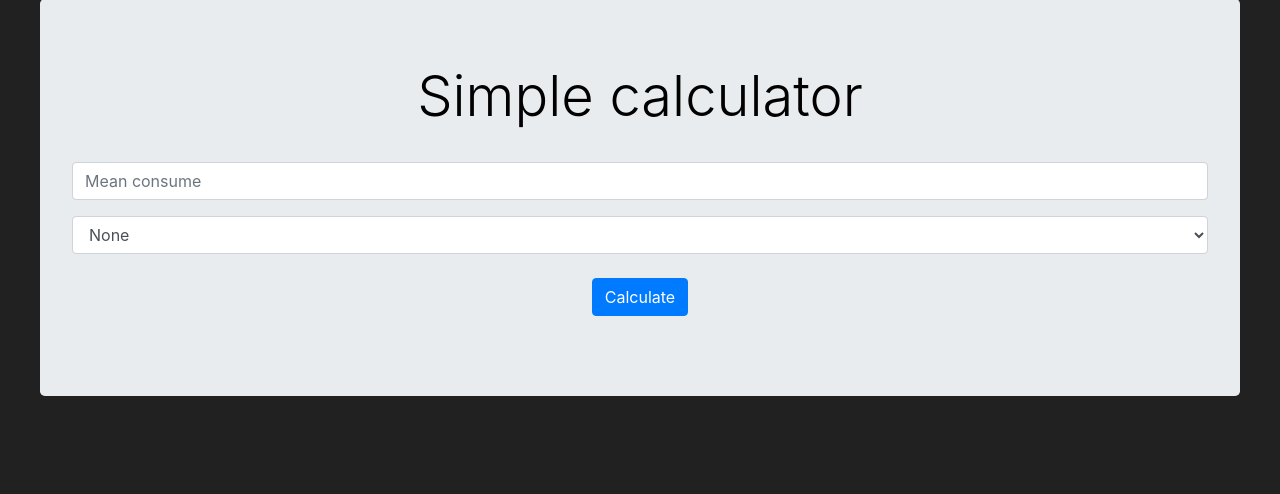
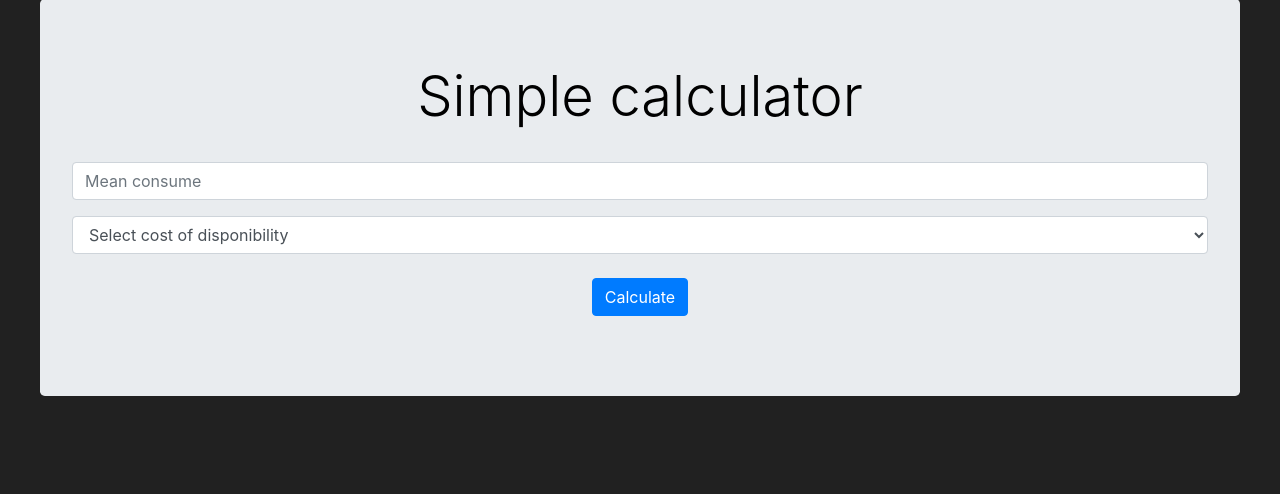
Before and after one commit to matheusbaars/AppSolar, a Flask app: page /simplecalculator in a window 1280 px wide. Shown: the part 105-599 px from the top of the page. Run offline with Flask 2, Linux system fonts and the light colour scheme; some libraries are stand-ins or nearby versions.

Commit message:
correcao dropdown

```diff
--- a/appsolar/functions.py
+++ b/appsolar/functions.py
@@ -7,6 +7,8 @@ def costOfDisponibility(cost):
         return 100
     elif cost == 'None':
         return 0
+    else:
+        return 0
 
 def monthlyEnergyConsumedLessCostDisponibility(energy, costOfDisponibility):
     return int(energy) - int(costOfDisponibility)
--- a/appsolar/templates/simpleCalculator.html
+++ b/appsolar/templates/simpleCalculator.html
@@ -27,7 +27,8 @@ Clients Page
             <input type="number" step=0.01 class="form-control" name="meanconsume" required="1" placeholder="Mean consume">
         </div>
         <select id="inputState" class="form-control" name='custodisponibilidade'>
-            <option selected>None</option>
+            <option selected>Select cost of disponibility</option>
+            <option>None</option>
             <option>Monophasic</option>
             <option>Biphasic</option>
             <option>Triphasic</option>
```
